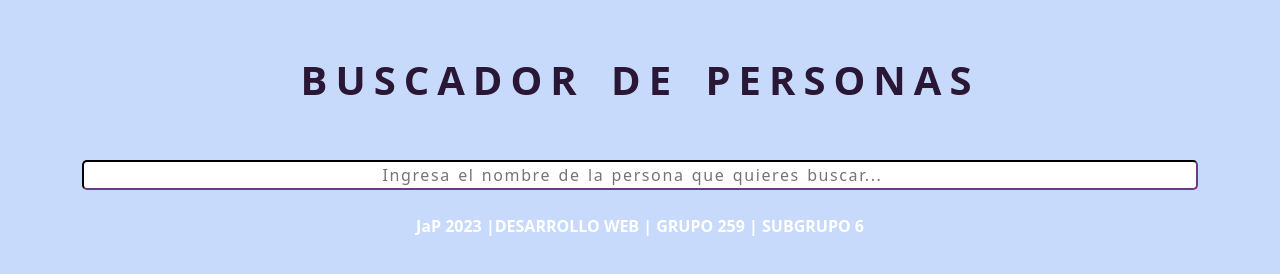
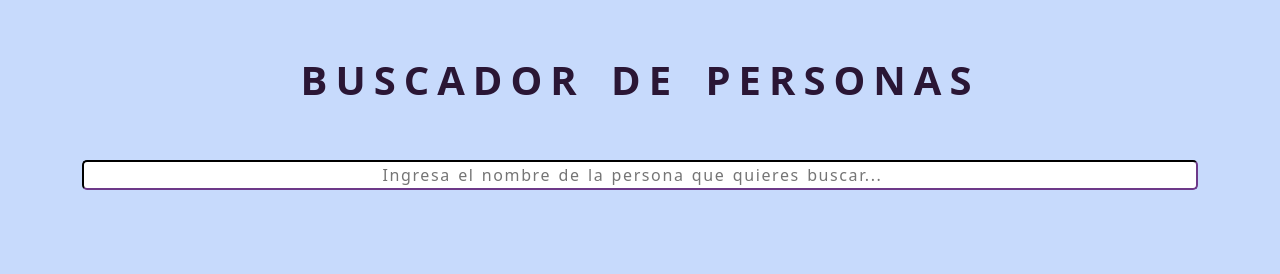
Before and after one commit to soolni/Buscador-de-Usuarios-de-JSON-Placeholder, a plain HTML site: page index.html in a window 1280 px wide. Drawn offline with nearby package versions, Linux system fonts and the light colour scheme; no server answers.

Commit message:
Update index.html

```diff
--- a/index.html
+++ b/index.html
@@ -27,9 +27,6 @@
         </div>
         <br>
     </div>
-    <div class="container">
-        <p class="datosDelGrupo">JaP 2023 |DESARROLLO WEB | GRUPO 259 | SUBGRUPO 6</p>
-    </div>
 </body><script src="https://cdn.jsdelivr.net/npm/bootstrap@5.3.2/dist/js/bootstr
 ap.bundle.min.js" integrity="sha384-C6RzsynM9kWDrMNeT87bh95OGNyZPhcTNXj1NW7RuBCsyN/o0jlpcV8Qyq46cDfL" crossorigin="anonymous"></script>
 <script src="js/app.js" type="text/javascript"></script>
```
